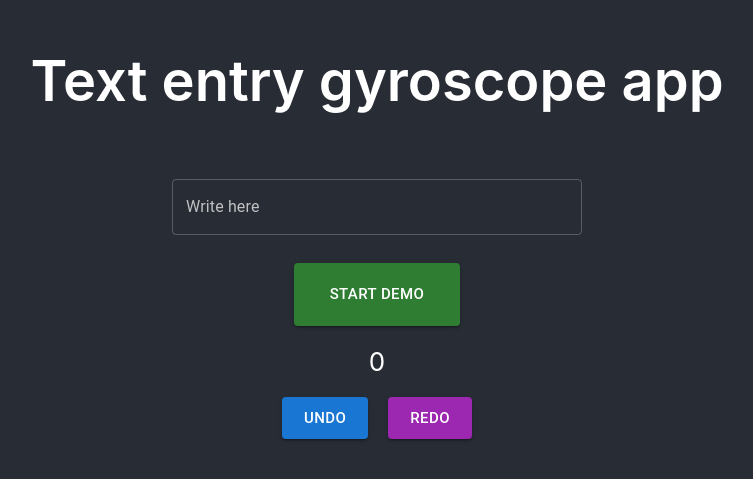
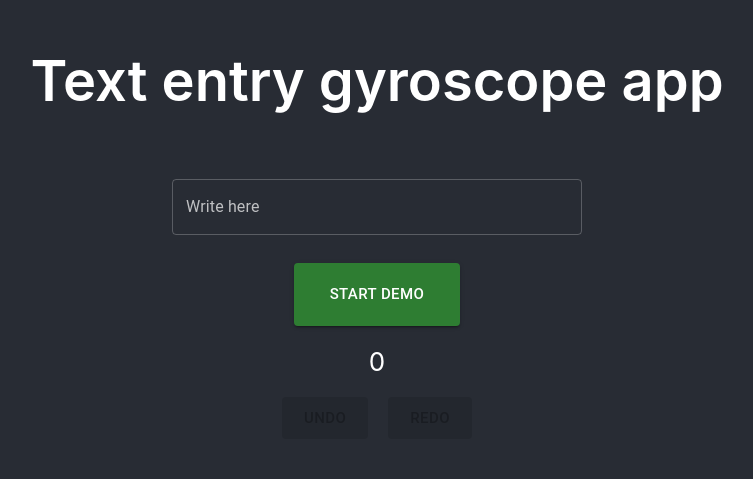
Before and after one commit to Veronica-gg/gyroscope, a React (Create React App) app in the folder gyro/: page / in a window 1280 px wide. Shown: the part 175-654 px from the top of the page, without its empty margins (263-1016 px from the left). Built offline with nearby package versions, Linux system fonts and the light colour scheme.

Commit message:
added buttons feedback (disabled when no undo or redo possible). Updated readme

```diff
--- a/gyro/src/App.js
+++ b/gyro/src/App.js
@@ -3,16 +3,26 @@ import * as React from "react";
 import "./App.css";
 import FormPropsTextFields from "./textfield.js";
 import "./sensor.js";
-import myClick from "./sensor.js";
-import { saveCommand, undoFun, emptyRedo, redoFun } from "./undo.js";
+import { myClick } from "./sensor.js";
+import {
+  saveCommand,
+  undoFun,
+  emptyRedo,
+  redoFun,
+  availableMoves,
+} from "./undo.js";
 import { useState } from "react";
 import { Row } from "react-bootstrap";
 
-var text = [{ demo: "Start demo" }, { demo: "Stop demo" }];
+var text = [
+  { demo: "Start demo", col: "success" },
+  { demo: "Stop demo", col: "error" },
+];
 var start = 0;
 
 function App() {
   const [buttonText, setButtonText] = useState(text[0].demo);
+  const [buttonCol, setButtonCol] = useState(text[0].col);
   const [name, setName] = useState("");
   const handleChange = (event) => {
     setName(event.target.value);
@@ -35,15 +45,16 @@ function App() {
       />
       <Button
         variant="contained"
-        color="success"
         style={{
           padding: "18px 36px",
           margin: "20px 10px",
         }}
         className="start_demo"
+        color={buttonCol}
         size="large"
         onClick={(e) => {
           setButtonText(text[(start + 1) % 2].demo);
+          setButtonCol(text[(start + 1) % 2].col);
           start = (start + 1) % 2;
           myClick(e, setName);
         }}
@@ -55,6 +66,7 @@ function App() {
         <Button
           variant="contained"
           size="large"
+          disabled={availableMoves(true)}
           style={{
             margin: "20px 10px",
           }}
@@ -67,6 +79,7 @@ function App() {
         <Button
           variant="contained"
           color="secondary"
+          disabled={availableMoves(false)}
           style={{
             margin: "20px 10px",
           }}
--- a/gyro/src/sensor.js
+++ b/gyro/src/sensor.js
@@ -37,7 +37,7 @@ function handleMotion(event) {
 let is_running = false;
 let stateUpdate;
 
-export default function myClick(e, setName) {
+export function myClick(e, setName) {
   e.preventDefault();
   stateUpdate = setName;
   // Request permission for iOS 13+ devices
--- a/gyro/src/undo.js
+++ b/gyro/src/undo.js
@@ -55,3 +55,7 @@ export function redoFun() {
   }
   return word;
 }
+
+export function availableMoves(isUndo) {
+  return isUndo ? undo.length === 0 : redo.length === 0;
+}
```
Also changed, not shown: 1 other file (tests, documents, lock files or other folders).
